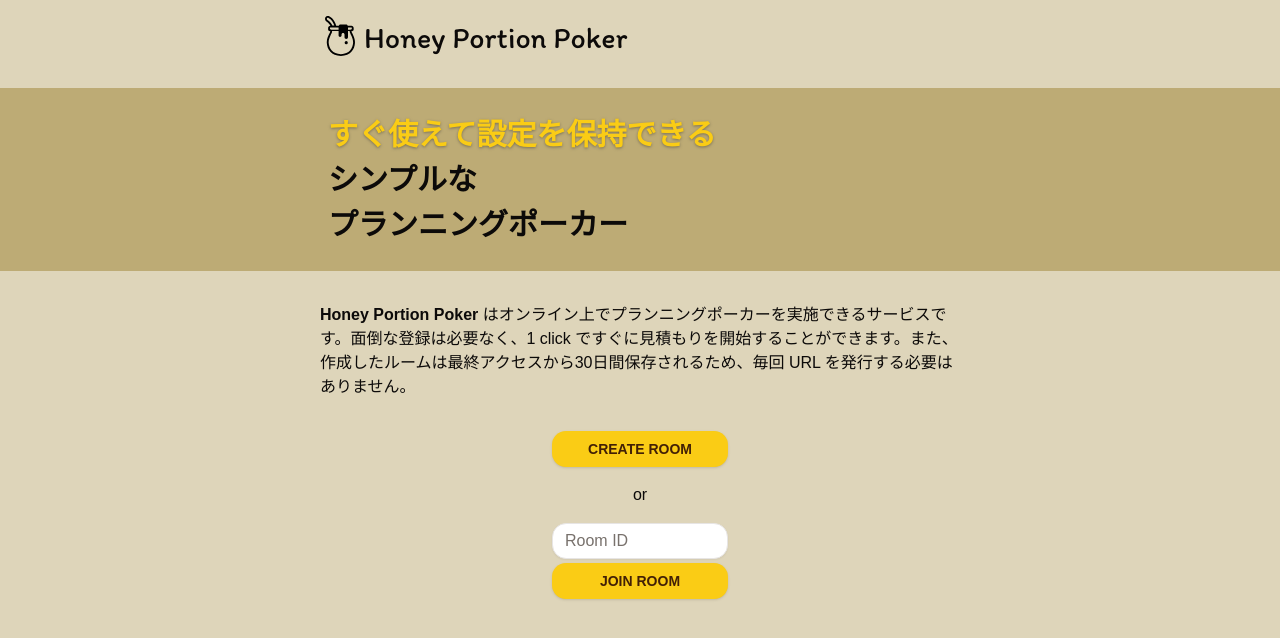
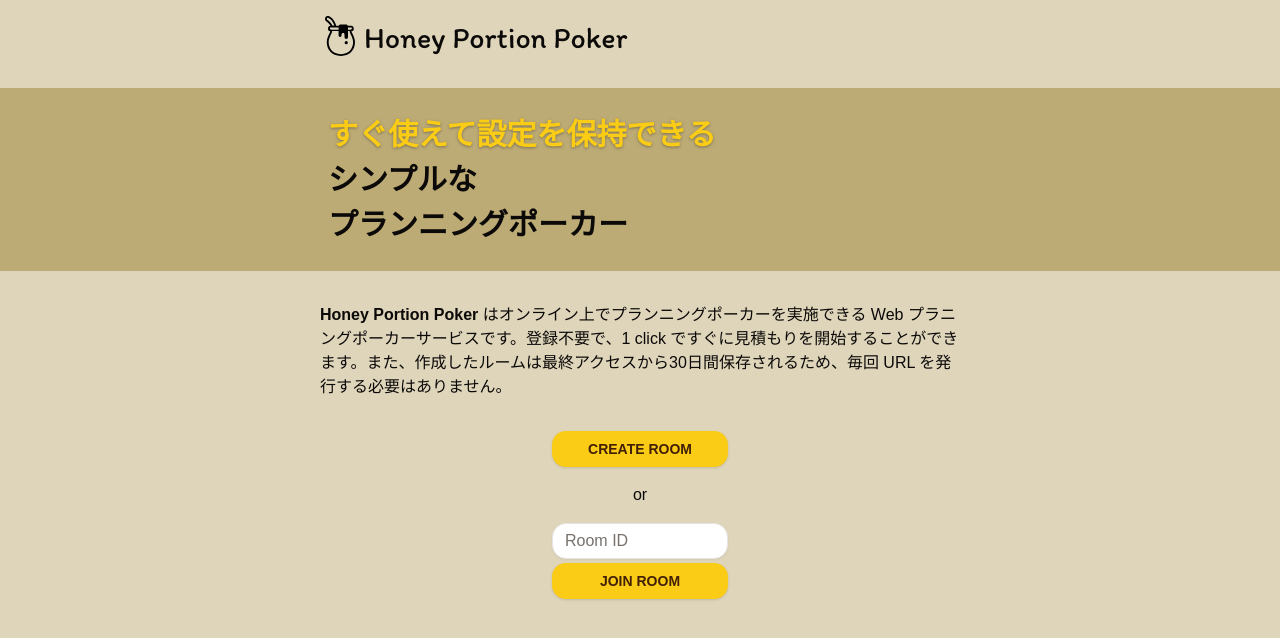
Before and after one commit to harusame0616/honey-portion-porker, a Next.js app in the folder web/: page / in a window 1280 px wide. Shown: the top 638 px of the page. Built offline with nearby package versions, Linux system fonts and the light colour scheme.

Commit message:
トップの文言修正

```diff
--- a/web/src/app/page.tsx
+++ b/web/src/app/page.tsx
@@ -30,8 +30,8 @@
         <div className="max-w-2xl w-full p-4">
           <p>
             <span className="font-bold">Honey Portion Poker</span>{" "}
-            はオンライン上でプランニングポーカーを実施できるサービスです。面倒な登録は必要なく、1
-            click
+            はオンライン上でプランニングポーカーを実施できる Web
+            プラニングポーカーサービスです。登録不要で、1 click
             ですぐに見積もりを開始することができます。また、作成したルームは最終アクセスから30日間保存されるため、毎回
             URL を発行する必要はありません。
           </p>
```
